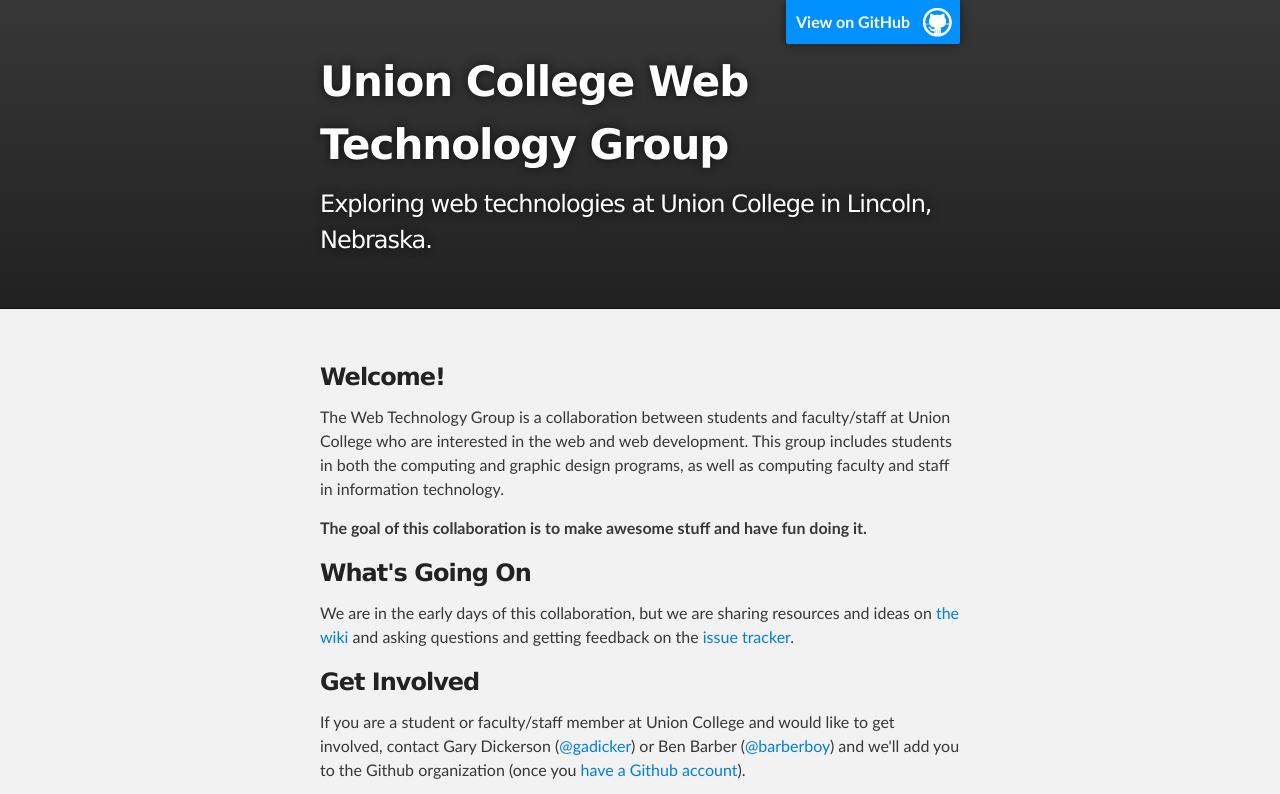
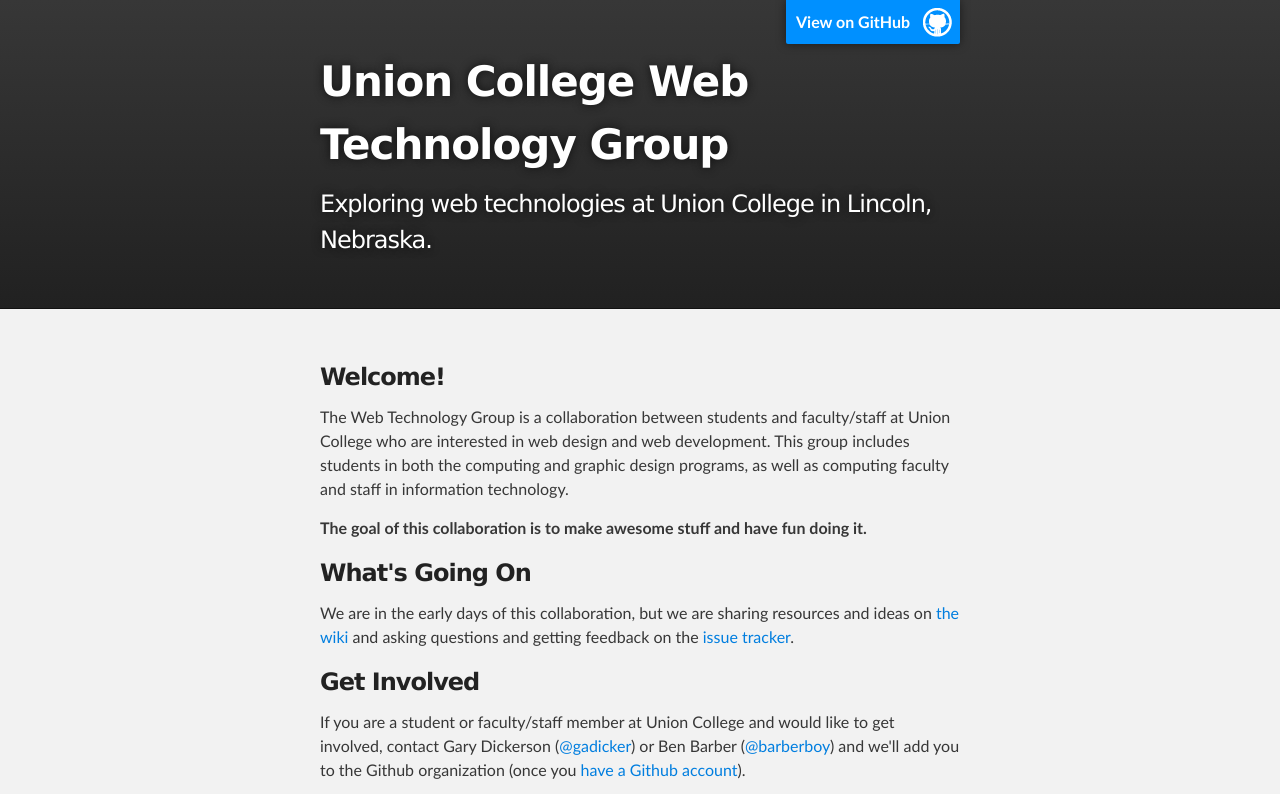
Before and after one commit to Malachi-M/unioncollege-webtechnology.github.io, a plain HTML site: page index.html in a window 1280 px wide. Shown: the top 794 px of the page. Drawn offline with Linux system fonts and the light colour scheme.

Commit message:
Minor text changes.

```diff
--- a/index.html
+++ b/index.html
@@ -29,7 +29,7 @@
       <section id="main_content" class="inner">
         <h3>Welcome!</h3>
 
-<p>The Web Technology Group is a collaboration between students and faculty/staff at Union College who are interested in the web and web development. This group includes students in both the computing and graphic design programs, as well as computing faculty and staff in information technology.</p>
+<p>The Web Technology Group is a collaboration between students and faculty/staff at Union College who are interested in web design and web development. This group includes students in both the computing and graphic design programs, as well as computing faculty and staff in information technology.</p>
 
 <p><strong>The goal of this collaboration is to make awesome stuff and have fun doing it.</strong></p>
 
```
